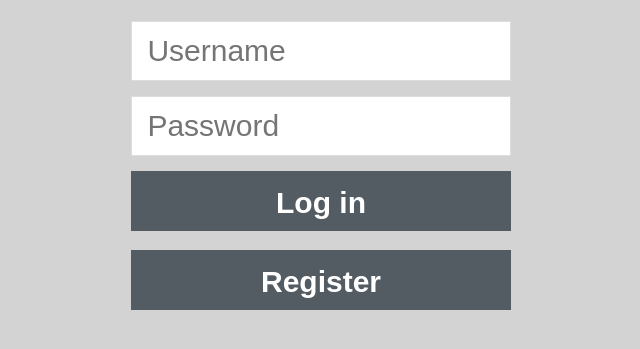
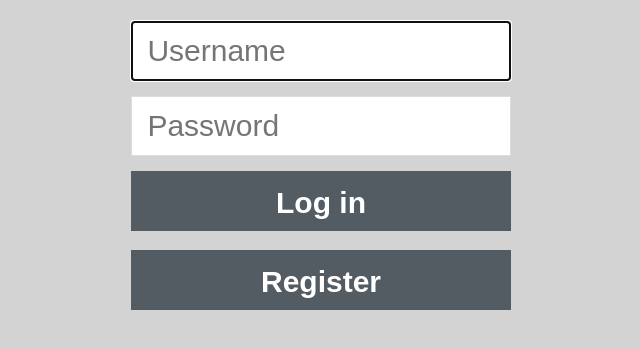
Before and after one commit to antoanyanev/Free-Public-Bicycles, a website: page App/public/login.html in a window 1280 px wide. Shown: the part 179-528 px from the top of the page, without its empty margins (319-959 px from the left). Drawn offline with Linux system fonts and the light colour scheme.

Commit message:
Added login/register input autofocus

```diff
--- a/App/public/login-register-styles.css
+++ b/App/public/login-register-styles.css
@@ -52,6 +52,7 @@
         font-size: 36px;
         padding: 20px 0 20px 0;
     }
+
     .login-form input[type="password"],
     .login-form input[type="text"] {
         width: 100%;
--- a/App/public/login.html
+++ b/App/public/login.html
@@ -9,7 +9,7 @@
 		<div class="login-form">
 			<h1>Login Credentials</h1>
 			<form action="auth" method="POST">
-				<input type="text" name="username" placeholder="Username" required>
+				<input type="text" name="username" placeholder="Username" autofocus required>
 				<input type="password" name="password" placeholder="Password" required>
 				<input type="submit" value="Log in">
 			</form>
```
Also changed, not shown: App/public/register.html (+1 -1 lines).
